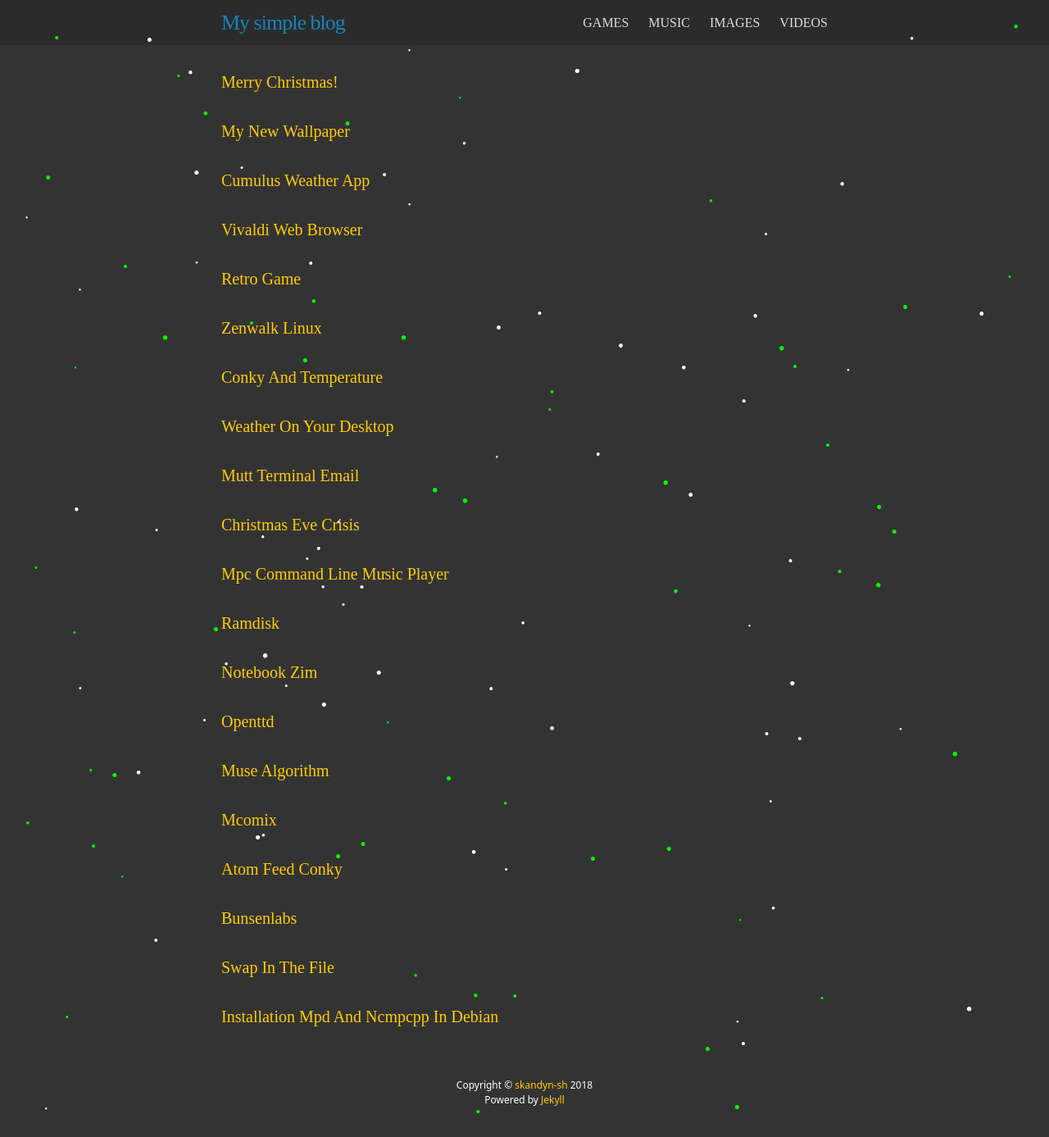
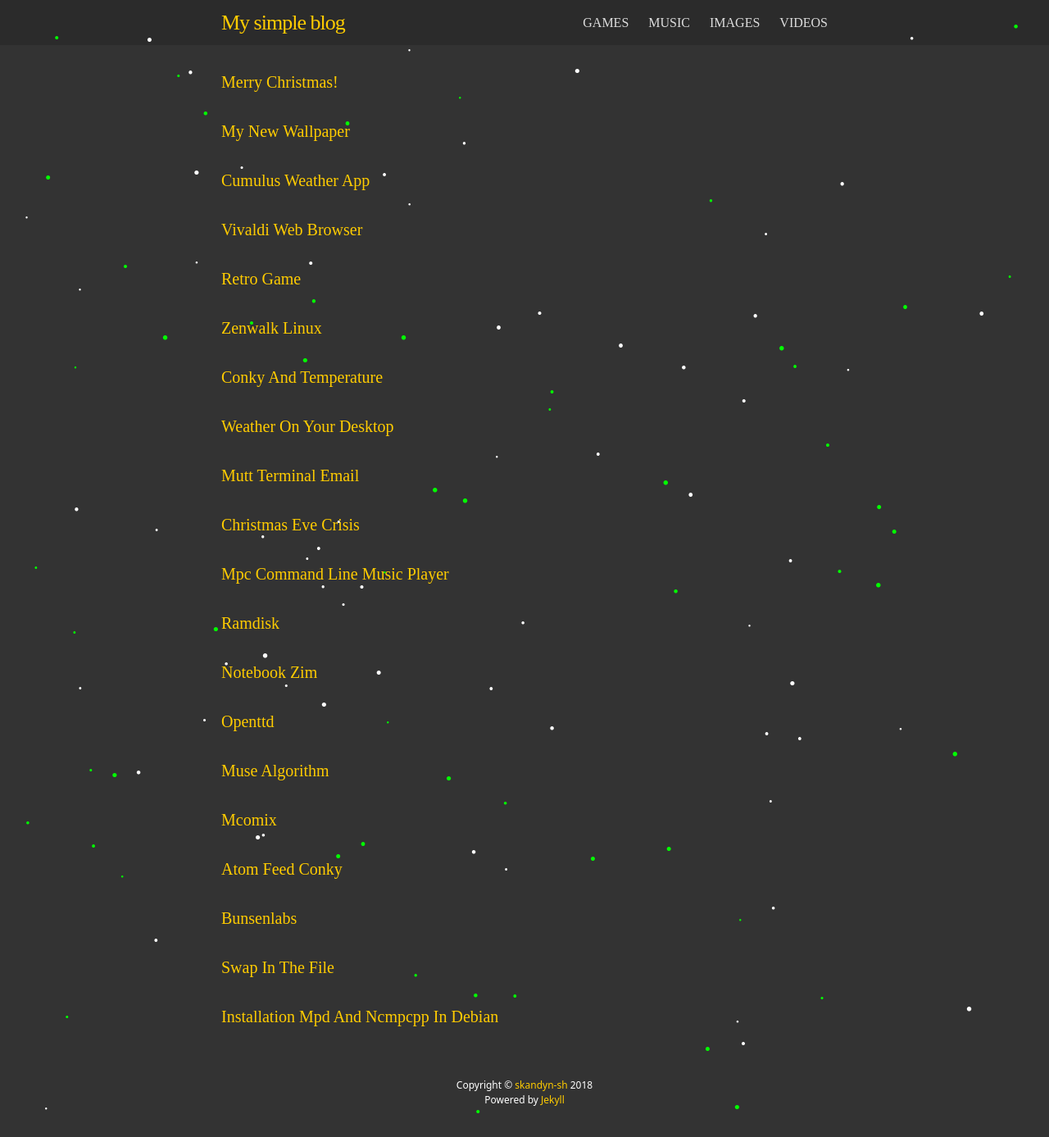
Before and after one commit to skandyn-sh/skandyn-sh.github.io, a Jekyll site: the page built from index.html, in a window 1280 px wide. Shown: the whole page at 82% size. Built offline with Jekyll 4.4.1, drawn with Linux system fonts in a browser that asks for light colours; nearby versions of some CDN libraries; library files that are not in the unit come from our copies; comment, search, counter and statistics services are not loaded.

Commit message:
Update _layout.scss

```diff
--- a/_sass/_layout.scss
+++ b/_sass/_layout.scss
@@ -14,11 +14,6 @@
     letter-spacing: -1px;
     margin-bottom: 0;
     float: left;
-
-    &,
-    &:visited {
-        color: $grey-color-dark;
-    }
 }
 
 .site-nav {
```
